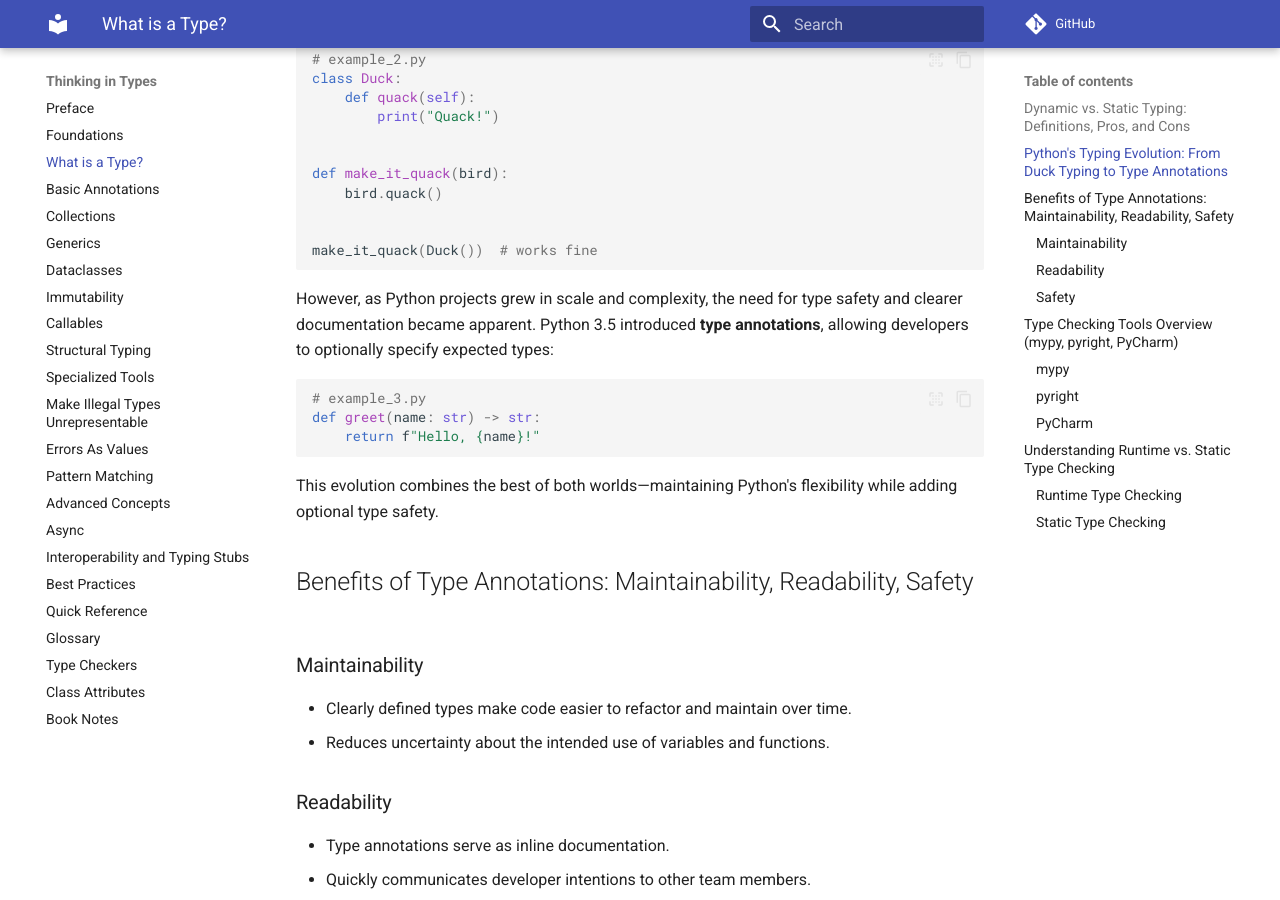
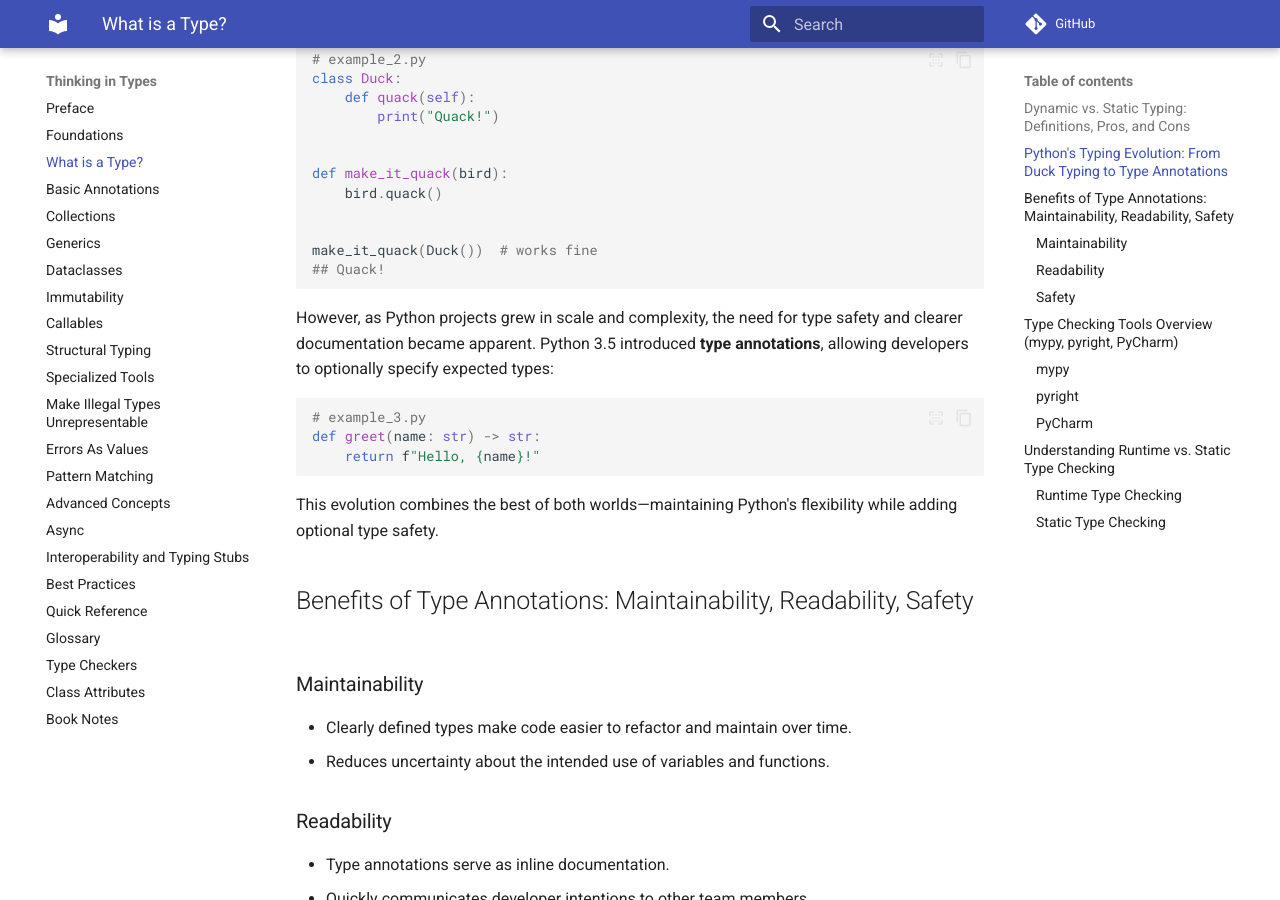
Before and after one commit to ThinkingInTypes/ThinkingInTypes.github.io, an MkDocs documentation site: the page built from Chapters/03_What_is_a_Type.md, in a window 1280 px wide and 900 px high, scrolled down 1457 px. Built offline with MkDocs 1.6.1 and Material for MkDocs 9.7.7, drawn with Linux system fonts in a browser that asks for light colours; comment, search, counter and statistics services are not loaded.

Commit message:
Update 03_What_is_a_Type.md
px works here, but not with examples that fail.

````diff
--- a/Chapters/03_What_is_a_Type.md
+++ b/Chapters/03_What_is_a_Type.md
@@ -66,6 +66,7 @@ def make_it_quack(bird):
 
 
 make_it_quack(Duck())  # works fine
+## Quack!
 ```
 
 However, as Python projects grew in scale and complexity, the need for type safety and clearer documentation became apparent.
````
